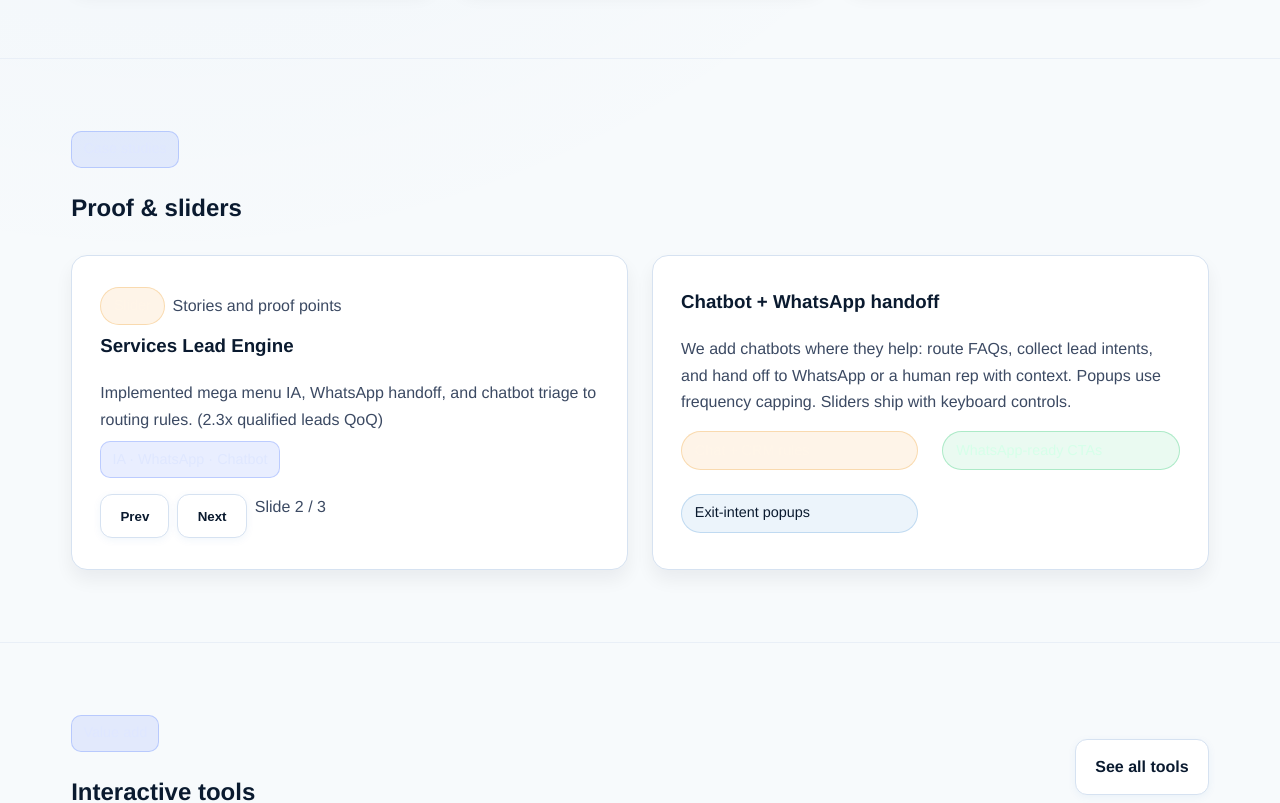
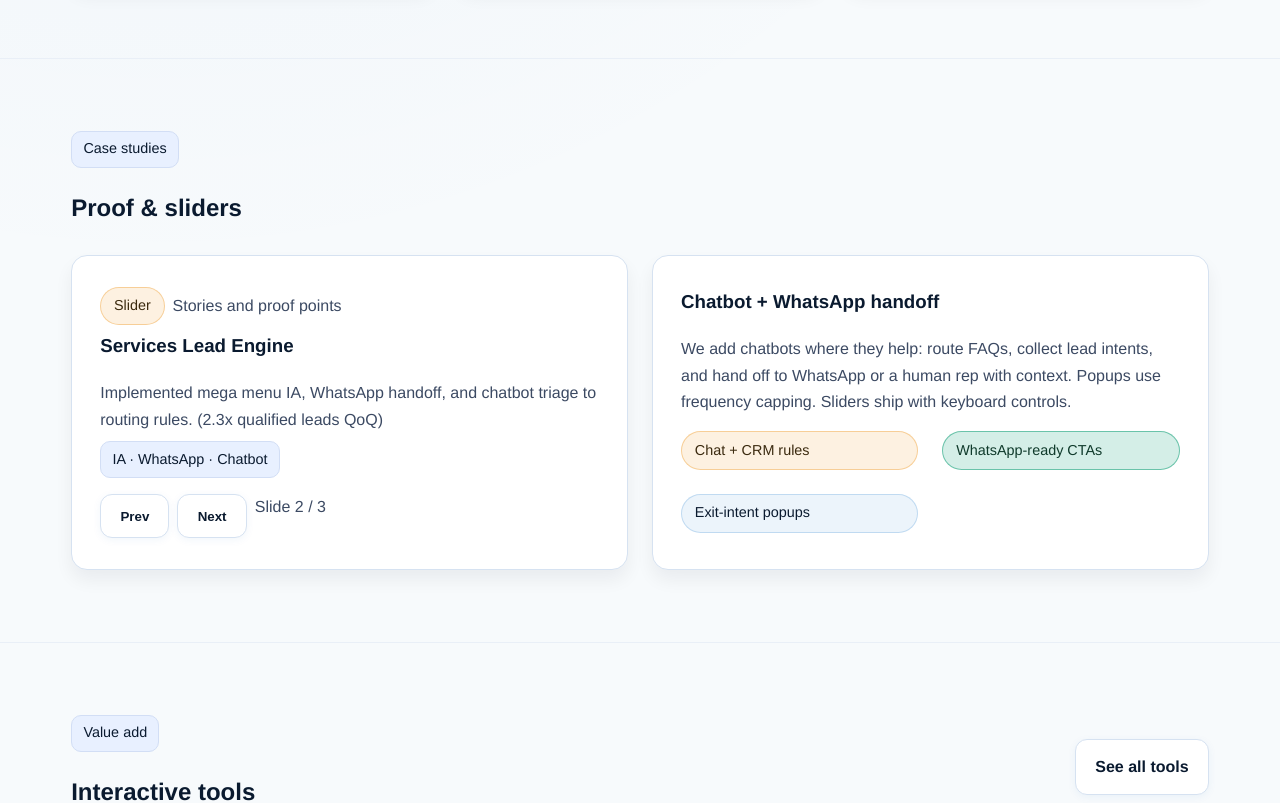
Before and after one commit to websmartshubhamk/webcurry.co, a Next.js app: page / in a window 1280 px wide. Shown: the part 1460-2263 px from the top of the page. Built offline with nearby package versions, Linux system fonts and the light colour scheme.

Commit message:
style: boost pill and badge contrast for readability

```diff
--- a/app/globals.css
+++ b/app/globals.css
@@ -143,15 +143,15 @@ footer.section {
 }
 
 .pill-success {
-  background: rgba(80, 211, 138, 0.12);
-  border: 1px solid rgba(80, 211, 138, 0.4);
-  color: #d6ffe9;
+  background: rgba(21, 160, 120, 0.18);
+  border: 1px solid rgba(21, 160, 120, 0.55);
+  color: #0f3a2b;
 }
 
 .pill-warm {
-  background: rgba(243, 179, 91, 0.14);
-  border: 1px solid rgba(243, 179, 91, 0.4);
-  color: #fff5e8;
+  background: rgba(243, 179, 91, 0.18);
+  border: 1px solid rgba(243, 179, 91, 0.55);
+  color: #3b2a0f;
 }
 
 .muted {
@@ -173,10 +173,10 @@ footer.section {
   display: inline-block;
   padding: 0.35rem 0.7rem;
   border-radius: 10px;
-  background: rgba(108, 140, 255, 0.15);
-  color: #dfe7ff;
+  background: #e8f0ff;
+  color: #0a1a2f;
   font-size: 0.9rem;
-  border: 1px solid rgba(108, 140, 255, 0.35);
+  border: 1px solid #d2def5;
 }
 
 .list {
```
